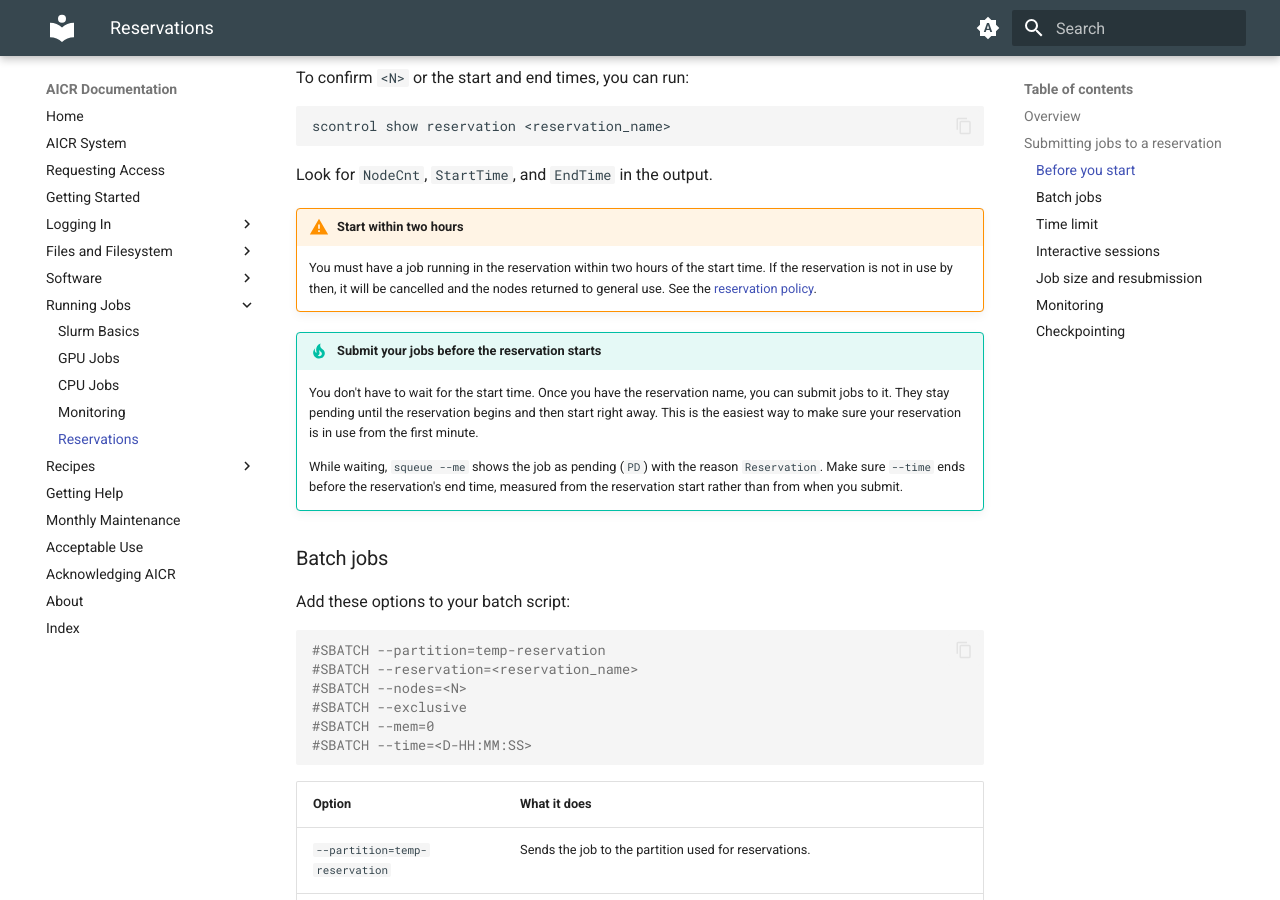
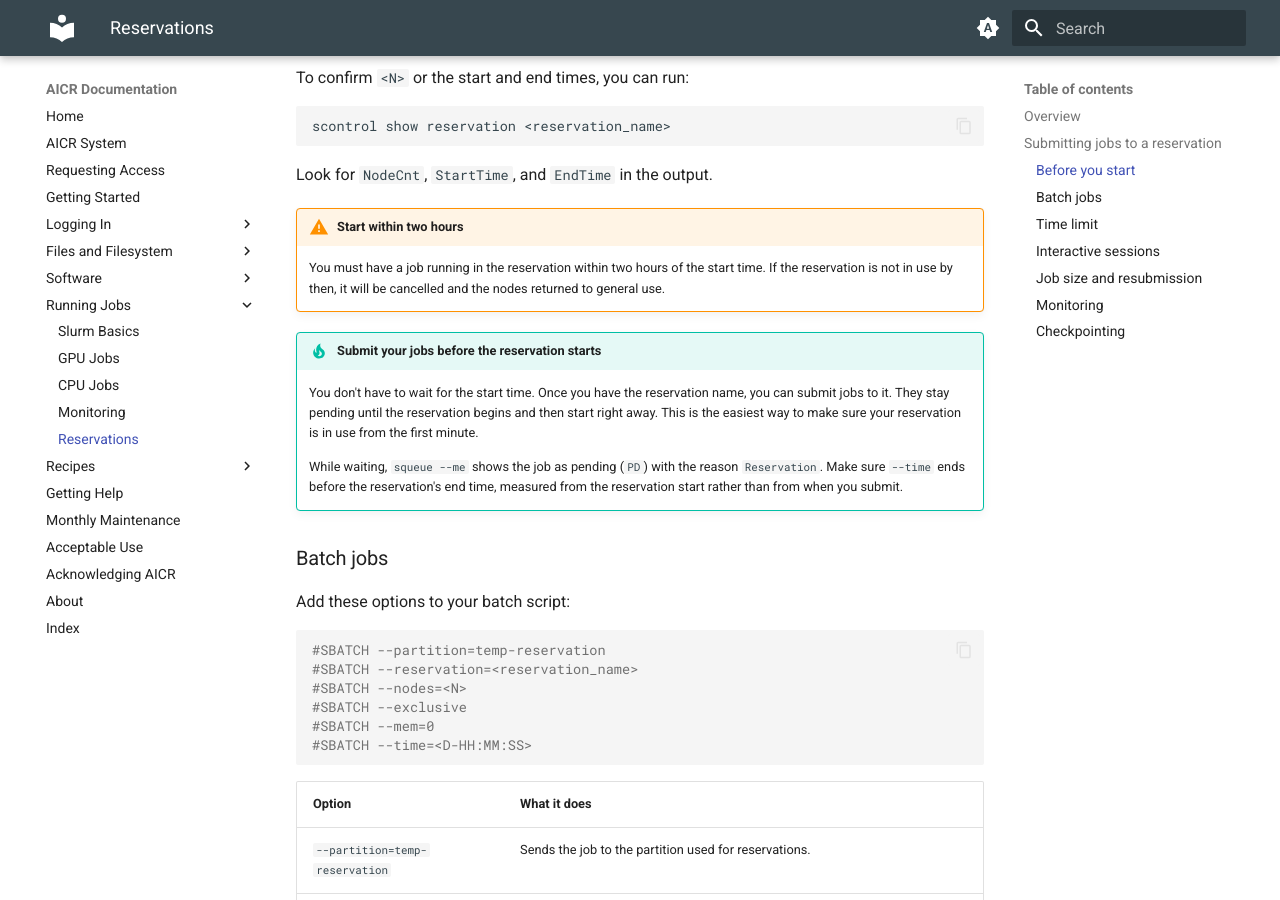
Before and after one commit to mghpcc/aicr-docs-edit, an MkDocs documentation site: the page built from docs/running-jobs/reservations.md, in a window 1280 px wide and 900 px high, scrolled down 1476 px. Built offline with MkDocs 1.6.1 and Material for MkDocs 9.7.7, drawn with Linux system fonts in a browser that asks for light colours.

Commit message:
fixed link

```diff
--- a/docs/running-jobs/reservations.md
+++ b/docs/running-jobs/reservations.md
@@ -18,7 +18,7 @@ AICR does not take reservation requests from individual users. Your institution
 
 A reservation holds up to three whole B200 nodes for a single project for up to one week. Jobs in a reservation have no per-job time limit. Reservations are a temporary offering while AICR develops a longer-term allocation framework, and the terms below may change.
 
-**Try [`b200-fullnode`](#whole-node-b200-jobs-trial) first.** It needs no request and suits work that fits in 24-hour runs or can checkpoint and resubmit.
+**Try [`b200-fullnode`](slurm-basics.md#whole-node-b200-jobs-trial) first.** It needs no request and suits work that fits in 24-hour runs or can checkpoint and resubmit.
 
 **Use it or lose it.** If no job is running in the reservation within 2 hours of its start, the reservation is cancelled and the nodes return to general use.
 
@@ -56,7 +56,7 @@ Look for `NodeCnt`, `StartTime`, and `EndTime` in the output.
 
 !!! warning "Start within two hours"
 
-    You must have a job running in the reservation within two hours of the start time. If the reservation is not in use by then, it will be cancelled and the nodes returned to general use. See the [reservation policy](<link to policy page>).
+    You must have a job running in the reservation within two hours of the start time. If the reservation is not in use by then, it will be cancelled and the nodes returned to general use.
 
 !!! tip "Submit your jobs before the reservation starts"
 
```
